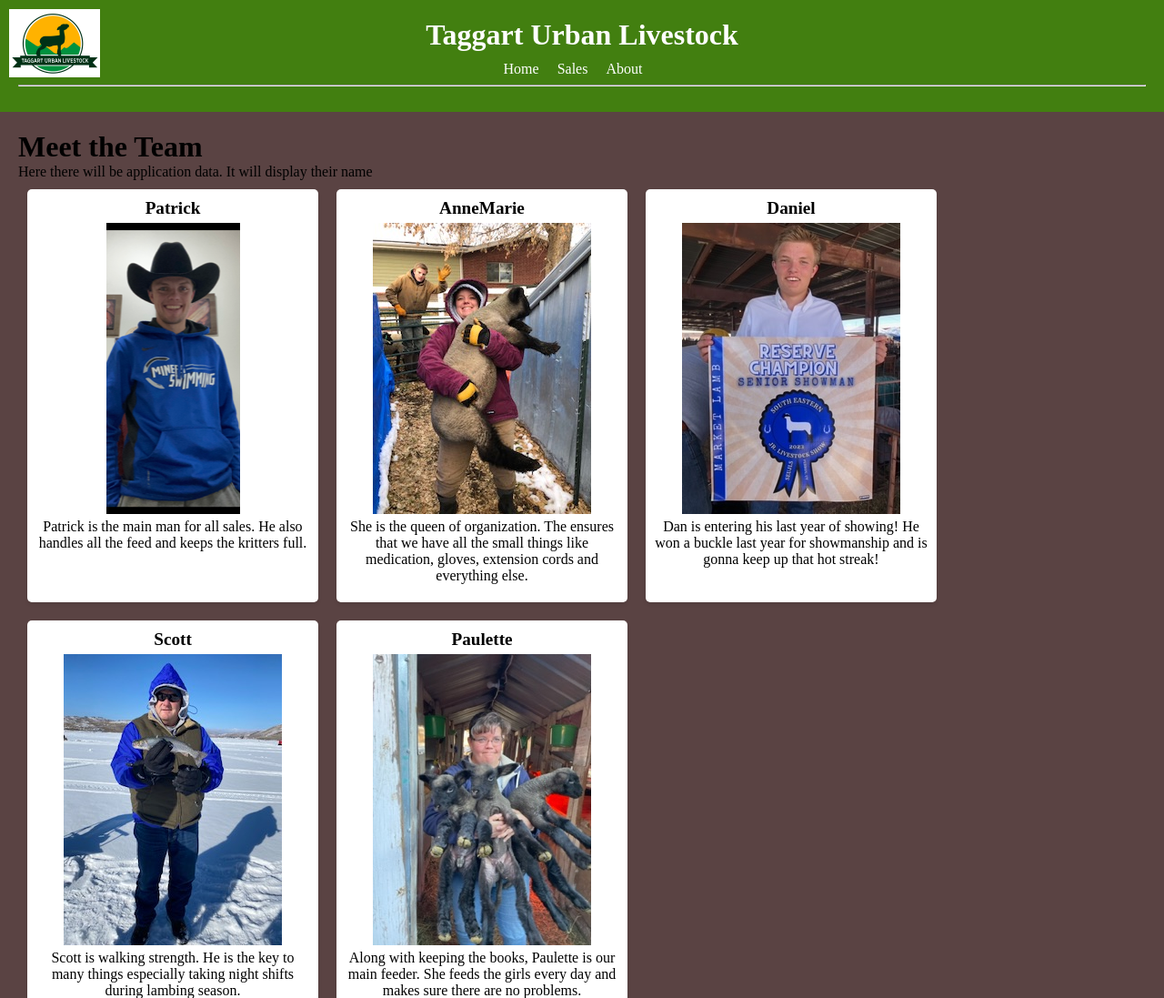
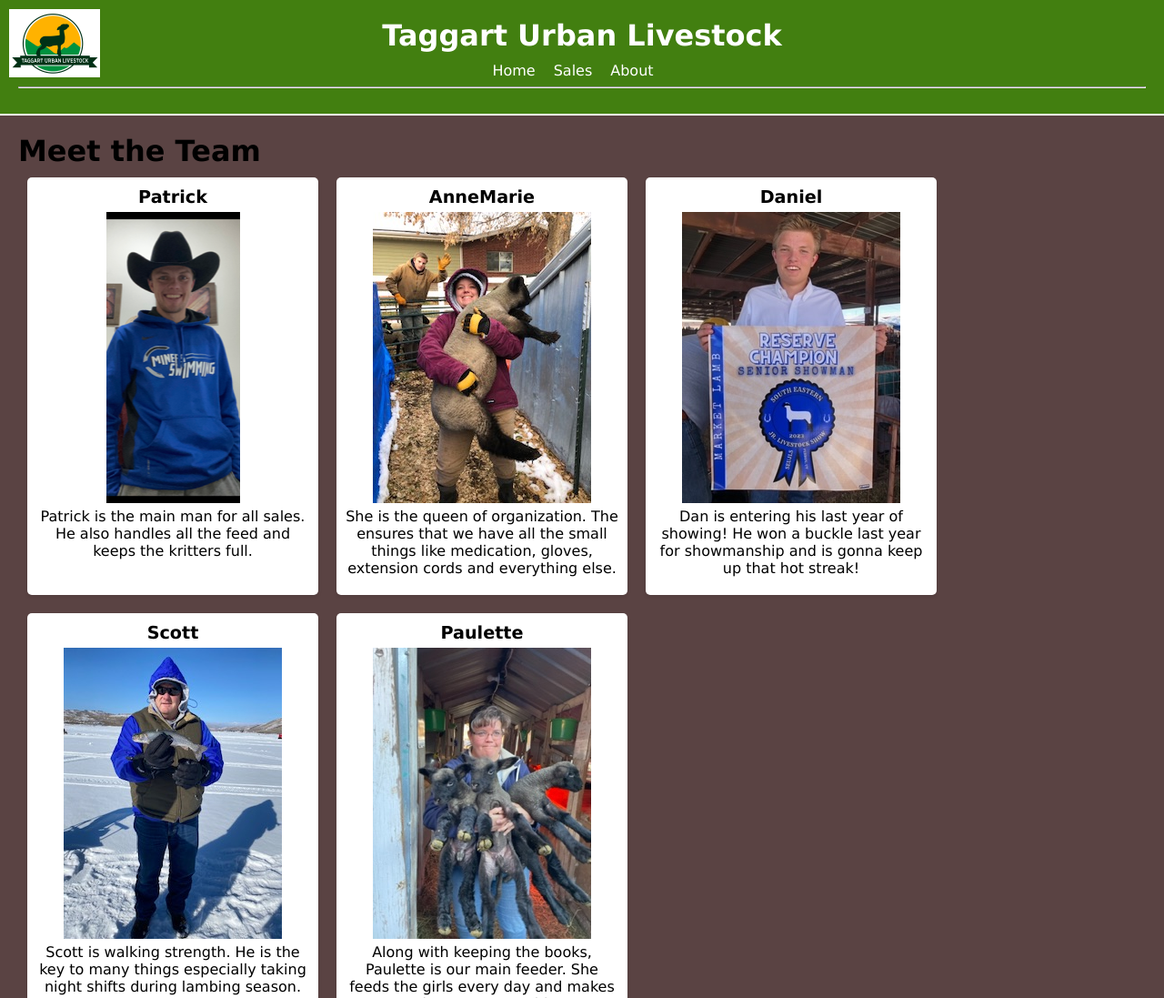
Before and after one commit to PatrickTaggart15/startup, a plain HTML site: page about.html in a window 1280 px wide. Shown: the top 1097 px of the page at 91% size. Drawn offline with Linux system fonts and the light colour scheme.

Commit message:
css fonts all match

```diff
--- a/about.css
+++ b/about.css
@@ -1,5 +1,6 @@
 /* Resetting default margin and padding */
 body, h1, h2, h3, h4, h5, h6, p, ul, menu, nav, form, footer, img {
+    font-family: Verdana, Geneva, Tahoma, sans-serif;
     margin: 0;
     padding: 0;
   }
@@ -12,13 +13,16 @@ body, h1, h2, h3, h4, h5, h6, p, ul, menu, nav, form, footer, img {
 
   /* Basic styling for header */
   header {
+    font-family: Verdana, Geneva, Tahoma, sans-serif;
     background-color: #427f10; /* Green color matching the logo */
     padding: 20px;
     text-align: center;
     position: relative; /* Add position relative for header */
+    margin-bottom: 2px;
   }
 
   header h1 {
+    font-family: Verdana, Geneva, Tahoma, sans-serif;
     font-size: 2em;
     margin-bottom: 10px;
     color: #fff; /* Set font color to white for visibility */
@@ -63,6 +67,7 @@ body, h1, h2, h3, h4, h5, h6, p, ul, menu, nav, form, footer, img {
     }
 
     .ad {
+      font-family: Verdana, Geneva, Tahoma, sans-serif;
       width: 100%; /* Ensure each ad container starts on a new line */
       max-width: 300px;
       margin: 10px;
--- a/about.html
+++ b/about.html
@@ -29,8 +29,6 @@
 
   <main>
     <h1>Meet the Team</h1>
-    <P>Here there will be application data. It will display their name</P>
-
     <div class="ad-container"> <!-- Wrap ad containers in a div for styling -->
       <!-- Patrick -->
       <section class="ad">
--- a/sales.css
+++ b/sales.css
@@ -1,5 +1,6 @@
 /* Resetting default margin and padding */
 body, h1, h2, h3, h4, h5, h6, p, ul, menu, nav, form, footer, img {
+  font-family: Verdana, Geneva, Tahoma, sans-serif;
   margin: 0;
   padding: 0;
 }
@@ -12,13 +13,16 @@ img {
 
 /* Basic styling for header */
 header {
+  font-family: Verdana, Geneva, Tahoma, sans-serif;
   background-color: #427f10; /* Green color matching the logo */
   padding: 20px;
   text-align: center;
   position: relative; /* Add position relative for header */
+  margin-bottom: 2px;
 }
 
 header h1 {
+  font-family: Verdana, Geneva, Tahoma, sans-serif;
   font-size: 2em;
   margin-bottom: 10px;
   color: #fff; /* Set font color to white for visibility */
@@ -57,6 +61,7 @@ main {
 
   /* Styling individual ads */
   .ad-container {
+    font-family: Verdana, Geneva, Tahoma, sans-serif;
     display: flex;
     flex-wrap: wrap;
     justify-content: flex-start;
@@ -88,6 +93,7 @@ main {
   }
 
   .ad p {
+    font-family: Verdana, Geneva, Tahoma, sans-serif;
     margin-bottom: 10px;
   }
 
```
